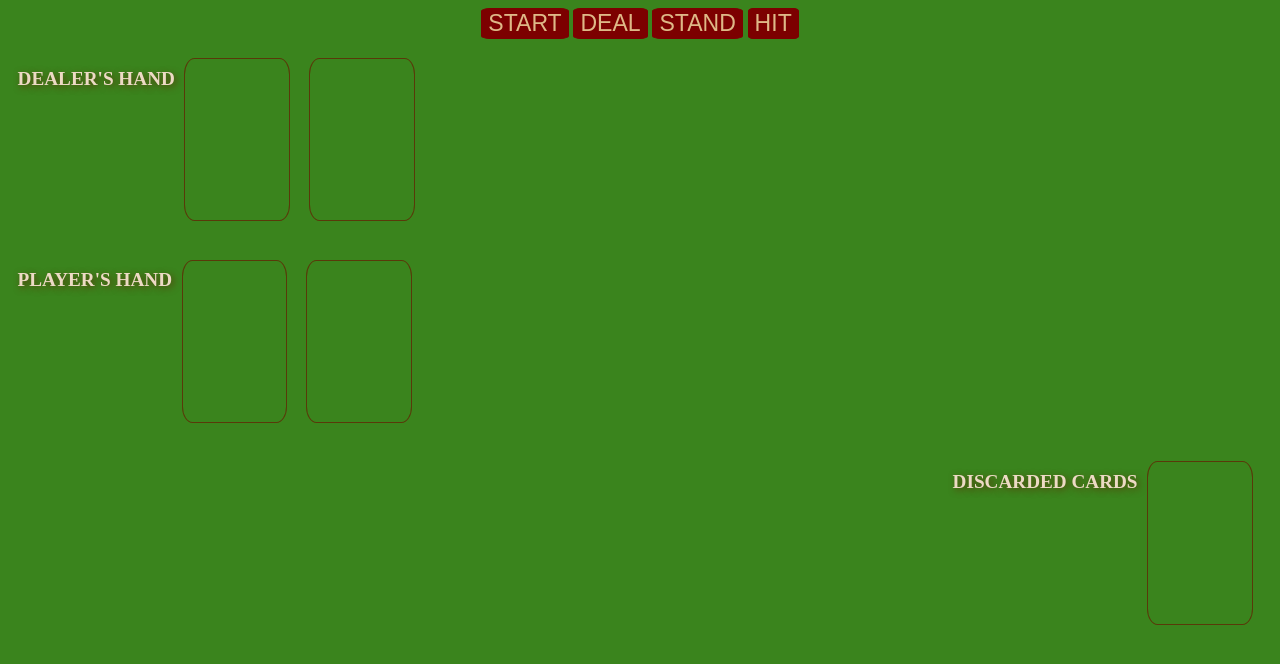
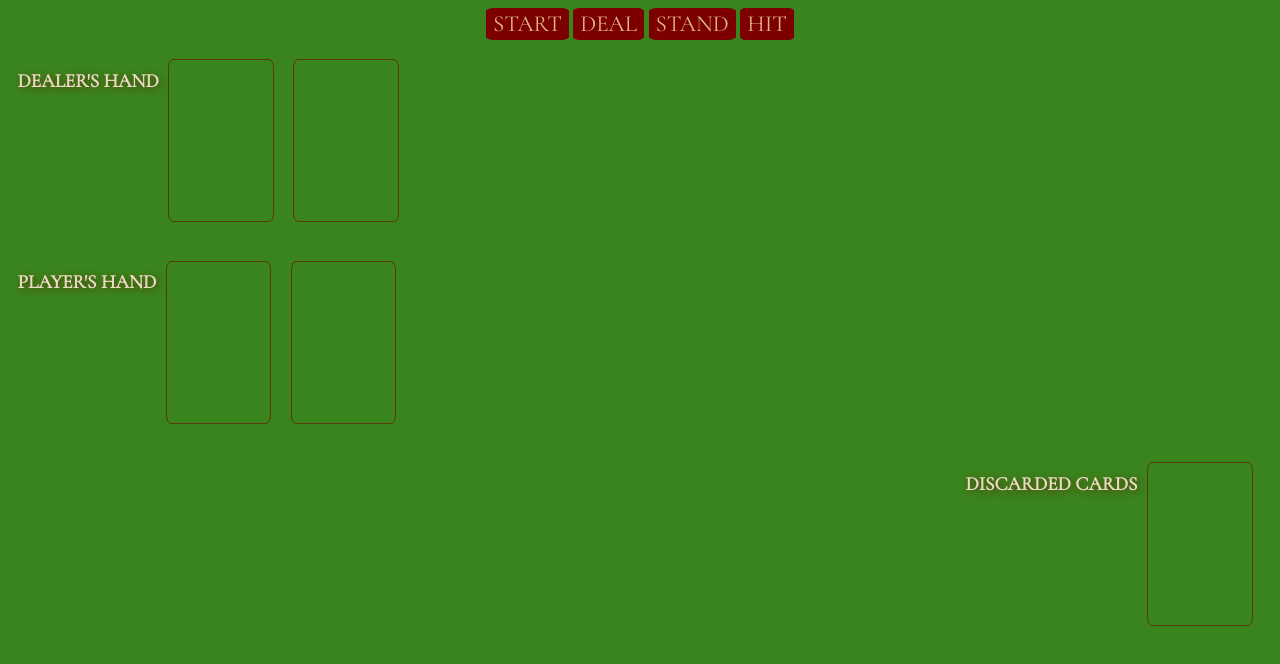
Before and after one commit to mstamle/hackathon2-blackjack, a website: page src/index.html in a window 1280 px wide. Drawn offline with nearby package versions, Linux system fonts and the light colour scheme; files that its build step writes are made by us from their sources.

Commit message:
Font family changed

```diff
--- a/src/index.html
+++ b/src/index.html
@@ -6,6 +6,7 @@
 	<meta http-equiv="X-UA-Compatible" content="ie=edge">
 	<title>Blackjack</title>
 	<link rel="stylesheet" href="/css/index.css">
+	<link href="https://fonts.googleapis.com/css?family=Cormorant+Garamond" rel="stylesheet">
 </head>
 <body>
 	<button id="start-btn">START</button>
--- a/src/scss/index.scss
+++ b/src/scss/index.scss
@@ -7,6 +7,7 @@ body {
     text-align: center;
     font-weight: bold;
     text-shadow: #593909 2px 2px 7px;
+    font-family: 'Cormorant Garamond', serif;
 }
 
 div{
@@ -29,9 +30,10 @@ button {
     border: #7c0000 solid 1px;
     font-size: 1.2em;
     color: burlywood;
+    font-family: 'Cormorant Garamond', serif;
 }
 
 .card {
     border: #593909 solid 1px;
-    border-radius: 10%;
+    border-radius: 5%;
 }
```
